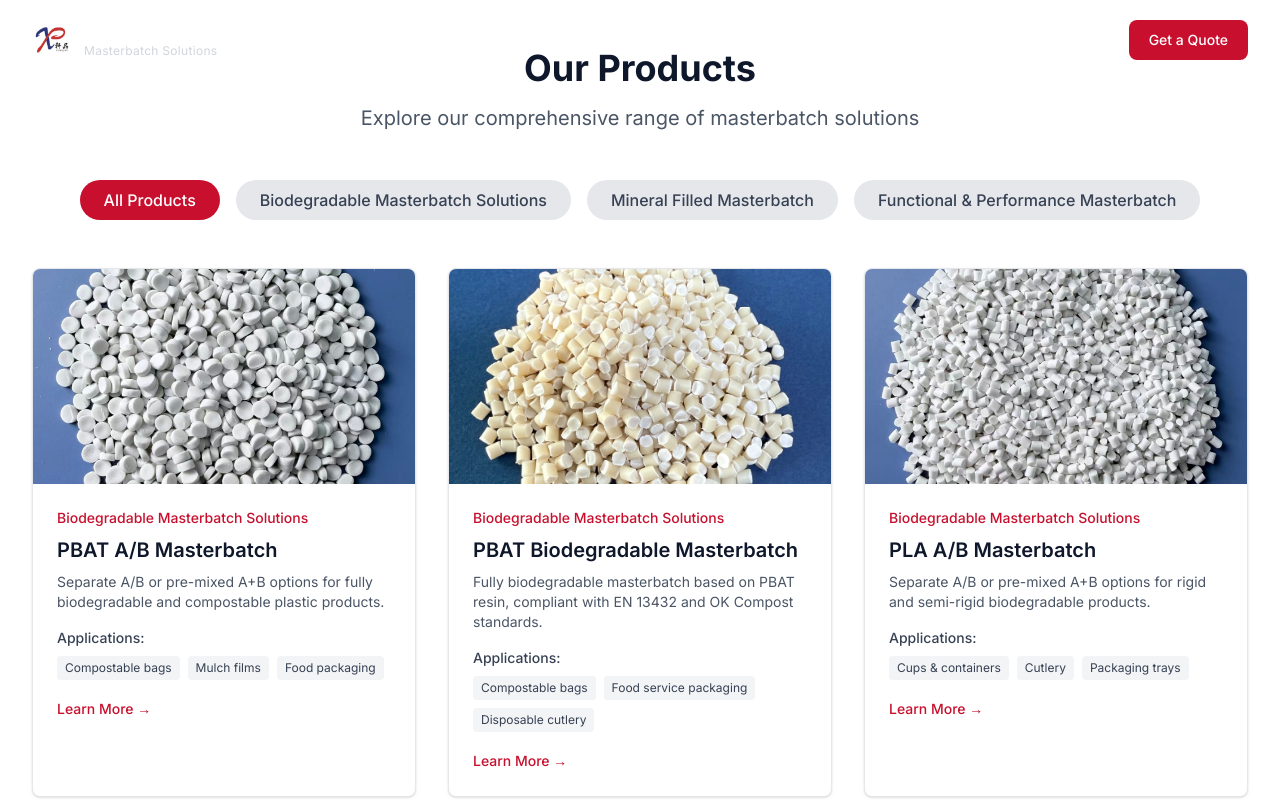
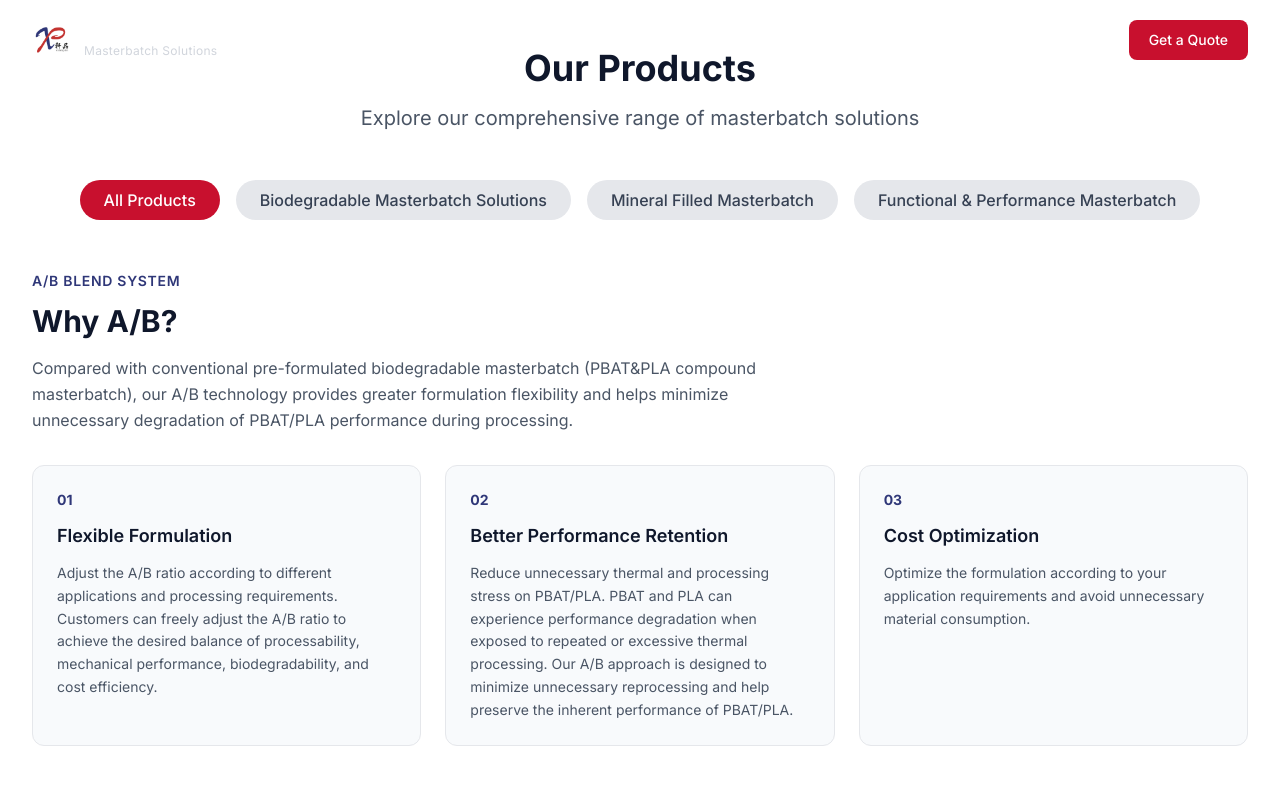
Before and after one commit to jingg8939-rgb/xuanpin-website, a Next.js app: page /en/products in a window 1280 px wide. Shown: the top 800 px of the page. Built offline with nearby package versions, Linux system fonts and the light colour scheme.

Commit message:
feat: add Why A/B section to products page with 3 feature cards

```diff
--- a/messages/en.json
+++ b/messages/en.json
@@ -196,7 +196,29 @@
     },
     "learnMore": "Learn More",
     "applications": "Applications",
-    "backToProducts": "Back to Products"
+    "backToProducts": "Back to Products",
+    "whyAB": {
+      "badge": "A/B Blend System",
+      "title": "Why A/B?",
+      "description": "Compared with conventional pre-formulated biodegradable masterbatch (PBAT&PLA compound masterbatch), our A/B technology provides greater formulation flexibility and helps minimize unnecessary degradation of PBAT/PLA performance during processing.",
+      "features": [
+        {
+          "number": "01",
+          "title": "Flexible Formulation",
+          "desc": "Adjust the A/B ratio according to different applications and processing requirements. Customers can freely adjust the A/B ratio to achieve the desired balance of processability, mechanical performance, biodegradability, and cost efficiency."
+        },
+        {
+          "number": "02",
+          "title": "Better Performance Retention",
+          "desc": "Reduce unnecessary thermal and processing stress on PBAT/PLA. PBAT and PLA can experience performance degradation when exposed to repeated or excessive thermal processing. Our A/B approach is designed to minimize unnecessary reprocessing and help preserve the inherent performance of PBAT/PLA."
+        },
+        {
+          "number": "03",
+          "title": "Cost Optimization",
+          "desc": "Optimize the formulation according to your application requirements and avoid unnecessary material consumption."
+        }
+      ]
+    }
   },
   "productDetail": {
     "backToProducts": "Back to Products",
--- a/messages/zh.json
+++ b/messages/zh.json
@@ -196,7 +196,29 @@
     },
     "learnMore": "了解更多",
     "applications": "应用领域",
-    "backToProducts": "返回产品列表"
+    "backToProducts": "返回产品列表",
+    "whyAB": {
+      "badge": "A/B 共混体系",
+      "title": "为什么选择 A/B？",
+      "description": "与传统的预配方可降解母粒（PBAT&PLA 复合母粒）相比，我们的 A/B 技术提供更大的配方灵活性，并有助于在加工过程中最大限度减少 PBAT/PLA 性能的不必要降解。",
+      "features": [
+        {
+          "number": "01",
+          "title": "灵活配方",
+          "desc": "根据不同应用和加工要求调整 A/B 比例。客户可以自由调整 A/B 比例，以达到加工性、机械性能、可降解性和成本效率之间的理想平衡。"
+        },
+        {
+          "number": "02",
+          "title": "更好的性能保持",
+          "desc": "减少 PBAT/PLA 不必要的热应力和加工应力。PBAT 和 PLA 在反复或过度热加工时可能会出现性能降解。我们的 A/B 方法旨在最大限度减少不必要的再加工，并帮助保持 PBAT/PLA 的固有性能。"
+        },
+        {
+          "number": "03",
+          "title": "成本优化",
+          "desc": "根据您的应用需求优化配方，避免不必要的材料消耗。"
+        }
+      ]
+    }
   },
   "productDetail": {
     "backToProducts": "返回产品列表",
--- a/src/app/[locale]/products/ProductsClient.tsx
+++ b/src/app/[locale]/products/ProductsClient.tsx
@@ -58,6 +58,37 @@ export default function ProductsPage({
           ))}
         </div>
 
+        {/* Why A/B Section */}
+        <div className="mb-16">
+          <div className="inline-block text-sm font-semibold text-[#2F3778] uppercase tracking-wider mb-3">
+            {t("whyAB.badge")}
+          </div>
+          <h2 className="text-3xl font-bold text-slate-900 mb-4">
+            {t("whyAB.title")}
+          </h2>
+          <p className="text-gray-600 max-w-3xl leading-relaxed mb-8">
+            {t("whyAB.description")}
+          </p>
+          <div className="grid grid-cols-1 md:grid-cols-3 gap-6">
+            {[0, 1, 2].map((i) => (
+              <div
+                key={i}
+                className="bg-slate-50 rounded-xl p-6 border border-gray-200"
+              >
+                <div className="text-sm font-bold text-[#2F3778] mb-3">
+                  {t(`whyAB.features.${i}.number`)}
+                </div>
+                <h3 className="text-lg font-semibold text-slate-900 mb-3">
+                  {t(`whyAB.features.${i}.title`)}
+                </h3>
+                <p className="text-gray-600 text-sm leading-relaxed">
+                  {t(`whyAB.features.${i}.desc`)}
+                </p>
+              </div>
+            ))}
+          </div>
+        </div>
+
         {/* Products Grid */}
         <div className="grid grid-cols-1 md:grid-cols-2 lg:grid-cols-3 gap-8">
           {filteredProducts.map((product) => (
```
